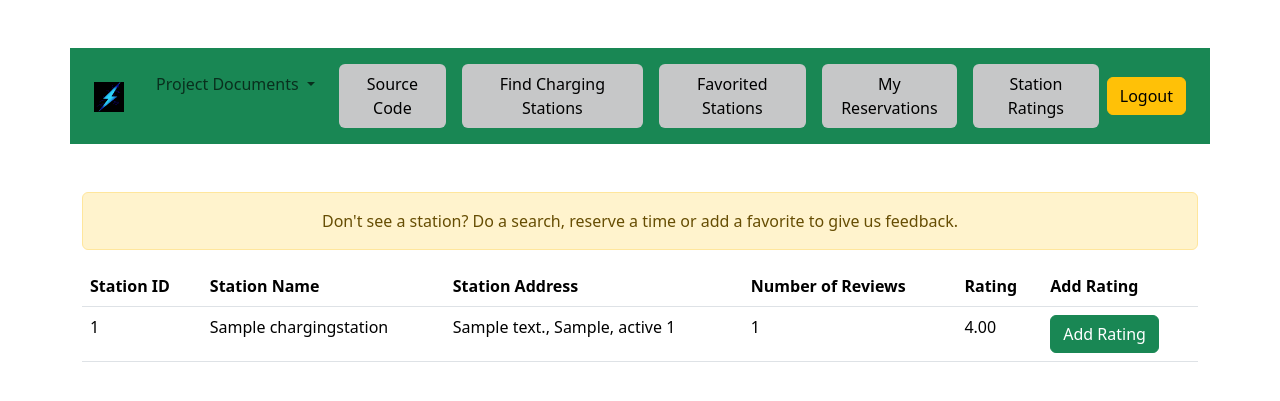
After one commit to uAreHere/ISI-490-EV-Charging-Services-Locator, a PHP site: page /station-reviews.php in a window 1280 px wide. The commit adds this page. Shown: the top 401 px of the page. Run offline with PHP 8.4, Linux system fonts and the light colour scheme; tables that the repository leaves empty hold one stand-in row (values such as "Sample post").

Commit message:
added ratings function, list of ratings for all stations in DB for public and signed in users, updated physical ER diagram

```diff
--- a/header-registeredUser.php
+++ b/header-registeredUser.php
@@ -15,7 +15,7 @@
 
 <body class="index">
     <div class="container bg-success my-5">
-        <nav class="navbar navbar-expand-lg bg-body-tertiary">
+        <nav class="navbar navbar-expand-lg">
             <div class="container-fluid">
                 <a class="navbar-brand" href="/ISI-490-WEBAPP/user-session.php"><img src="resources/home-badge.jpg" width="30" height="30"></a>
                 <button class="navbar-toggler" type="button" data-bs-toggle="collapse"
@@ -25,8 +25,8 @@
                 </button>
                 <div class="collapse navbar-collapse" id="navbarSupportedContent">
                     <ul class="navbar-nav me-auto mb-2 mb-lg-0">
-                        <li class="nav-item dropdown">
-                            <a class="nav-link dropdown-toggle" href="#" role="button" data-bs-toggle="dropdown" aria-expanded="false">
+                        <li class="nav-item dropdown p-2">
+                            <a class="nav-link dropdown-toggle btn btn-light" href="#" role="button" data-bs-toggle="dropdown" aria-expanded="false">
                                 Project Documents
                             </a>
                             <ul class="dropdown-menu">
@@ -64,23 +64,24 @@
                             </li>
                             </ul>
                         </li>
-                        <li class="nav-item">
-                            <a class="nav-link active" target="_blank" rel="noopener noreferrer"
+                        <li class="nav-item p-2">
+                            <a class="nav-link active btn btn-light" target="_blank" rel="noopener noreferrer"
                                 href="https://github.com/uAreHere/ISI-490-EV-Charging-Services-Locator">Source Code</a>
                         </li>
-                        <li class="nav-item">
-                            <a class="nav-link active" href="/ISI-490-WEBAPP/station-locator-registeredUser.php">Find Charging Stations</a>
+                        <li class="nav-item p-2">
+                            <a class="nav-link active btn btn-light" href="/ISI-490-WEBAPP/station-locator-registeredUser.php">Find Charging Stations</a>
                         </li>
-                        <li class="nav-item">
-                            <a class="nav-link active" href="/ISI-490-WEBAPP/user-session.php">Favorited Stations</a>
+                        <li class="nav-item p-2">
+                            <a class="nav-link active btn btn-light" href="/ISI-490-WEBAPP/user-session.php">Favorited Stations</a>
                         </li>
-                        <li class="nav-item">
-                            <a class="nav-link active" href="./user-reservations.php">My Reservations</a>
+                        <li class="nav-item p-2">
+                            <a class="nav-link active btn btn-light" href="./user-reservations.php">My Reservations</a>
                         </li>
-                        <li class="nav-item align-content-right">
-                            <a class="btn btn-success" role="button" href="/ISI-490-WEBAPP/logout.php">Logout</a>
+                        <li class="nav-item p-2">
+                            <a class="nav-link active btn btn-light" href="./station-reviews.php">Station Ratings</a>
                         </li>
                     </ul>
+                    <a class="btn btn-warning" role="button" href="/ISI-490-WEBAPP/logout.php">Logout</a>
                 </div>
         </nav>
     </div>
--- a/header.php
+++ b/header.php
@@ -72,6 +72,9 @@
                         <li class="nav-item">
                             <a class="nav-link active" href="/ISI-490-WEBAPP/station-locator.php">Find Charging Stations</a>
                         </li>
+                        <li class="nav-item">
+                            <a class="nav-link active" href="./station-reviews-public.php">Station Ratings</a>
+                        </li>
                         <li class="nav-item align-content-right">
                             <a class="btn btn-success" role="button" href="/ISI-490-WEBAPP/login.php">Login</a>
                         </li>
--- a/station-locator-registeredUser.php
+++ b/station-locator-registeredUser.php
@@ -151,6 +151,7 @@
 
                     $data = json_decode($response);
 
+
                     if(empty($data->fuel_stations)){
                         echo "There are no stations available in the area specified, please try again.";
                         exit;
--- /dev/null
+++ b/station-reviews.php
@@ -0,0 +1,51 @@
+<?php
+$mysqli = require __DIR__ . "/db-connection.php";
+
+$query = "SELECT chargingstations.stationID, chargingstations.stationName, chargingstations.stationAddress, chargingstations.stationCity, chargingstations.stationState, chargingstations.stationZipcode, COUNT(stationreviews.stationID) AS numReviews, AVG(stationreviews.rating) AS avgRating FROM chargingstations LEFT JOIN stationreviews ON chargingstations.stationID = stationreviews.stationID GROUP BY chargingstations.stationID";
+
+$result = $mysqli->query($query);
+
+include_once "header-registeredUser.php";
+?>
+
+
+<div class="container">
+    <div class="alert alert-warning text-center" role="alert">
+        Don't see a station? Do a search, reserve a time or add a favorite to give us feedback.</div>
+    <table class="table">
+        <thead>
+            <tr>
+            <th scope="col">Station ID</th>
+            <th scope="col">Station Name</th>
+            <th scope="col">Station Address</th>
+            <th scope="col">Number of Reviews</th>
+            <th scope="col">Rating</th>
+            <th scope="col">Add Rating</th>
+            </tr>
+        </thead>
+
+        <tbody>
+            <?php while ($row=$result->fetch_assoc()) : ?>
+                <tr>
+                    <td><?php echo $row["stationID"];?></td>
+                    <td><?php echo $row["stationName"];?></td>
+                    <td><?php echo $row["stationAddress"]. ", " . $row["stationCity"]. ", ". $row["stationState"]. " ". $row["stationZipcode"];?></td>
+                    <td><?php echo $row["numReviews"];?></td>
+                    <td><?php echo number_format($row["avgRating"], 2);?></td>
+                    <td><form method="POST" action="add-rating.php">
+                        <input type="hidden" name="station_id" value="$row['stationID']">
+                        <input type="hidden" name="station_name" value="$row['stationName']">
+                        <button class="btn btn-success" type="submit">Add Rating</button>
+                    </form></td>
+                </tr>
+            <?php endwhile;?>
+        </tbody>
+
+    </table>
+
+</div>
+
+
+<?php
+include_once "footer.php";
+?>
--- a/user-session.php
+++ b/user-session.php
@@ -30,6 +30,7 @@
                     <th scope="col">Pricing</th>
                     <th scope="col">Get Directions</th>
                     <th scope="col">Reserve A Time</th>
+                    <th scope="col">Rate This Station</th>
                 </tr>
             </thead>
             <tbody>
@@ -75,6 +76,11 @@
                       <button class='btn btn-secondary' type='submit'>Reserve</button>
                       </form>
                       </td>";
+                      echo "<td>
+                      <form method='POST' action='add-rating.php'>
+                      <button class='btn btn-success'>Add Rating</button>
+                      </form>
+                      </td>";
                       echo "</tr>";
                     }
                 }
```
Also changed, not shown: add-rating.php (added, +20 -0 lines), station-reviews-public.php (added, +46 -0 lines), 1 other file.
